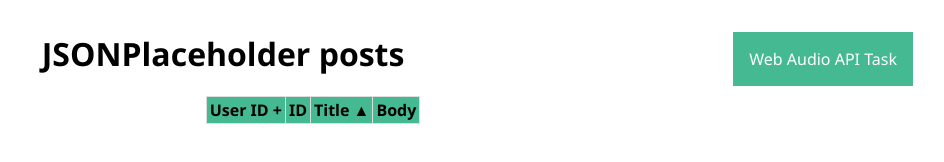
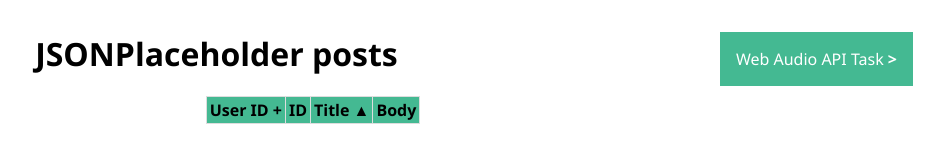
Before and after one commit to kavbis066/BandLab-JavaScript-test, a plain HTML site: page posts.html in a window 1280 px wide. Shown: the whole page, without its empty margins (327-1271 px from the left). Drawn offline with nearby package versions, Linux system fonts and the light colour scheme; no server answers.

```diff
--- a/posts.html
+++ b/posts.html
@@ -14,7 +14,7 @@
 <body>
 
     <div class="container">
-        <a href="webaudio.html">Web Audio API Task</a>
+        <a href="webaudio.html" class="newPage">Web Audio API Task <strong>></strong></a>
         <h1>JSONPlaceholder posts</h1>
 
         <table>
```
